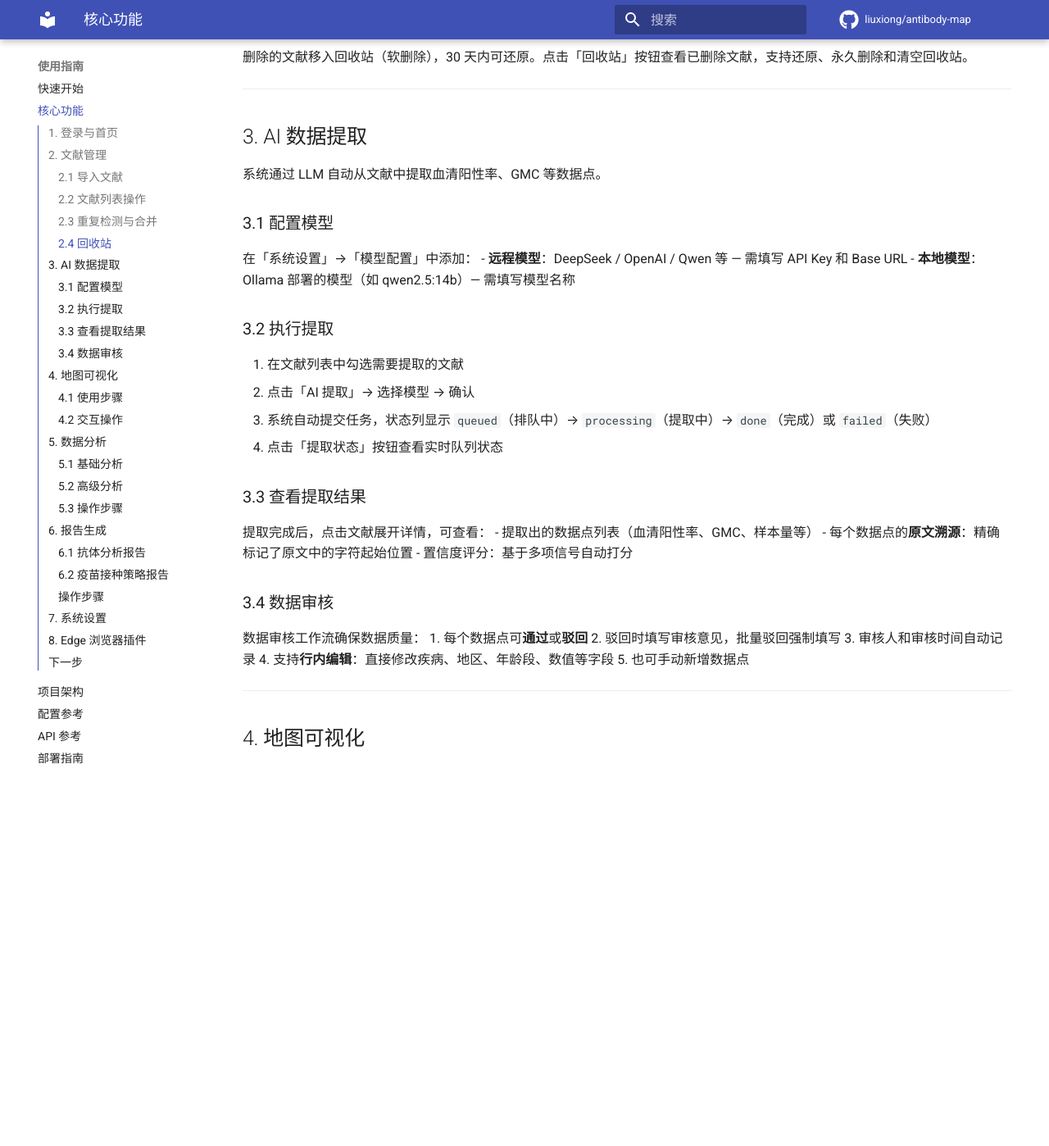
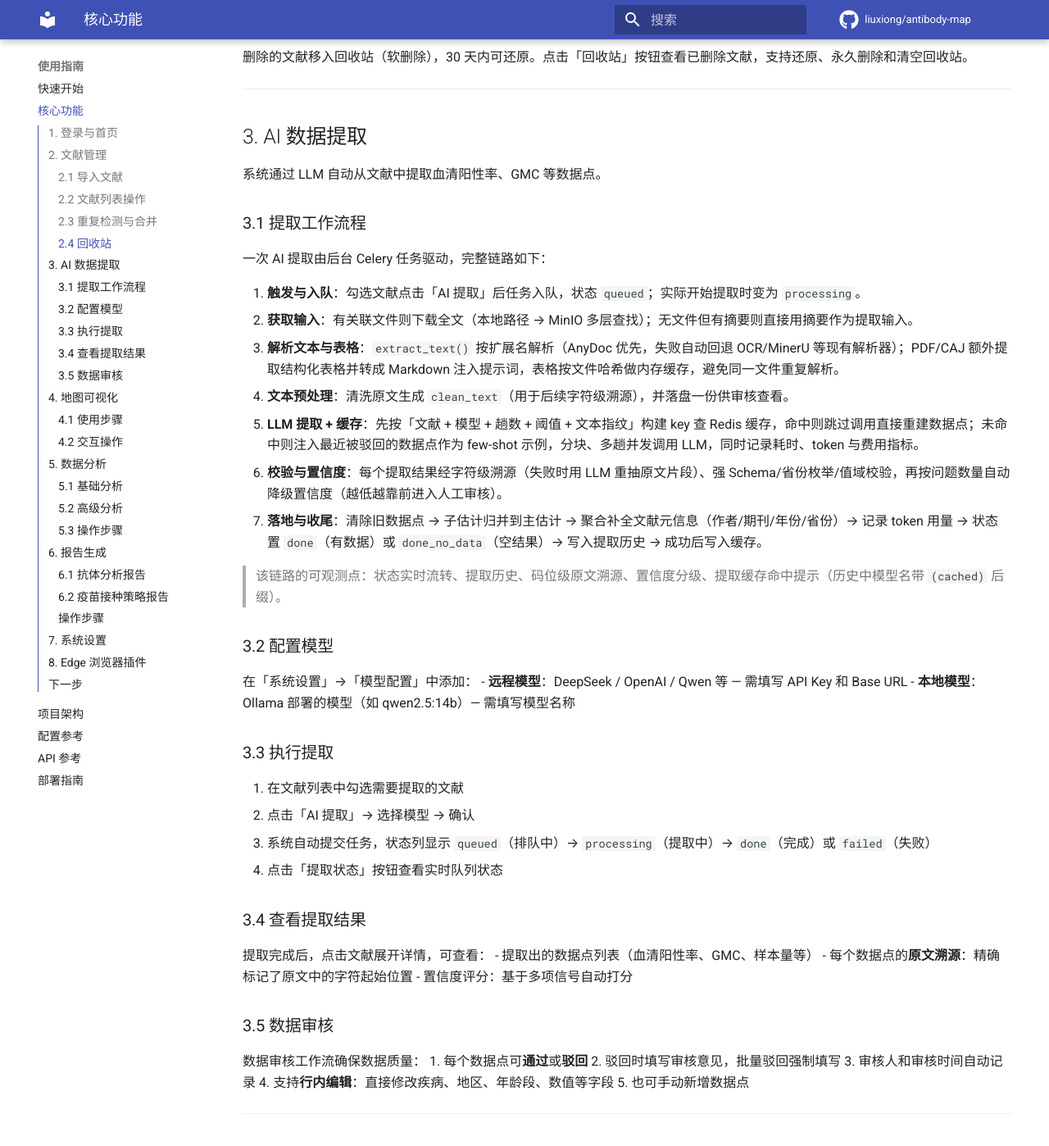
Before and after one commit to liuxiong714/antibody_map, an MkDocs documentation site: the page built from docs/guide/features.md, in a window 1280 px wide and 1400 px high, scrolled down 2458 px. Shown: the whole window at 82% size. Built offline with MkDocs 1.6.1 and Material for MkDocs 9.7.7, drawn with Linux system fonts in a browser that asks for light colours; comment, search, counter and statistics services are not loaded.

Commit message:
docs: 在核心功能中新增 AI 提取工作流程说明

```diff
--- a/docs/guide/features.md
+++ b/docs/guide/features.md
@@ -60,27 +60,41 @@
 
 系统通过 LLM 自动从文献中提取血清阳性率、GMC 等数据点。
 
-### 3.1 配置模型
+### 3.1 提取工作流程
+
+一次 AI 提取由后台 Celery 任务驱动，完整链路如下：
+
+1. **触发与入队**：勾选文献点击「AI 提取」后任务入队，状态 `queued`；实际开始提取时变为 `processing`。
+2. **获取输入**：有关联文件则下载全文（本地路径 → MinIO 多层查找）；无文件但有摘要则直接用摘要作为提取输入。
+3. **解析文本与表格**：`extract_text()` 按扩展名解析（AnyDoc 优先，失败自动回退 OCR/MinerU 等现有解析器）；PDF/CAJ 额外提取结构化表格并转成 Markdown 注入提示词，表格按文件哈希做内存缓存，避免同一文件重复解析。
+4. **文本预处理**：清洗原文生成 `clean_text`（用于后续字符级溯源），并落盘一份供审核查看。
+5. **LLM 提取 + 缓存**：先按「文献 + 模型 + 趟数 + 阈值 + 文本指纹」构建 key 查 Redis 缓存，命中则跳过调用直接重建数据点；未命中则注入最近被驳回的数据点作为 few-shot 示例，分块、多趟并发调用 LLM，同时记录耗时、token 与费用指标。
+6. **校验与置信度**：每个提取结果经字符级溯源（失败时用 LLM 重抽原文片段）、强 Schema/省份枚举/值域校验，再按问题数量自动降级置信度（越低越靠前进入人工审核）。
+7. **落地与收尾**：清除旧数据点 → 子估计归并到主估计 → 聚合补全文献元信息（作者/期刊/年份/省份）→ 记录 token 用量 → 状态置 `done`（有数据）或 `done_no_data`（空结果）→ 写入提取历史 → 成功后写入缓存。
+
+> 该链路的可观测点：状态实时流转、提取历史、码位级原文溯源、置信度分级、提取缓存命中提示（历史中模型名带 `(cached)` 后缀）。
+
+### 3.2 配置模型
 
 在「系统设置」→「模型配置」中添加：
 - **远程模型**：DeepSeek / OpenAI / Qwen 等 — 需填写 API Key 和 Base URL
 - **本地模型**：Ollama 部署的模型（如 qwen2.5:14b）— 需填写模型名称
 
-### 3.2 执行提取
+### 3.3 执行提取
 
 1. 在文献列表中勾选需要提取的文献
 2. 点击「AI 提取」→ 选择模型 → 确认
 3. 系统自动提交任务，状态列显示 `queued`（排队中）→ `processing`（提取中）→ `done`（完成）或 `failed`（失败）
 4. 点击「提取状态」按钮查看实时队列状态
 
-### 3.3 查看提取结果
+### 3.4 查看提取结果
 
 提取完成后，点击文献展开详情，可查看：
 - 提取出的数据点列表（血清阳性率、GMC、样本量等）
 - 每个数据点的**原文溯源**：精确标记了原文中的字符起始位置
 - 置信度评分：基于多项信号自动打分
 
-### 3.4 数据审核
+### 3.5 数据审核
 
 数据审核工作流确保数据质量：
 1. 每个数据点可**通过**或**驳回**
```
